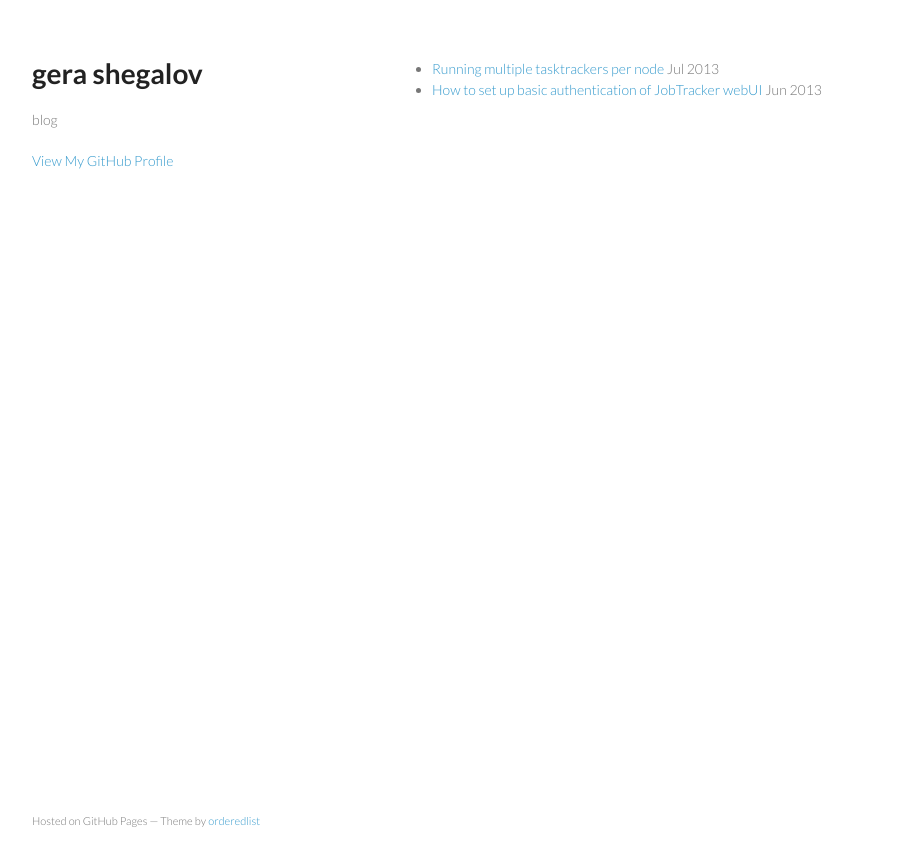
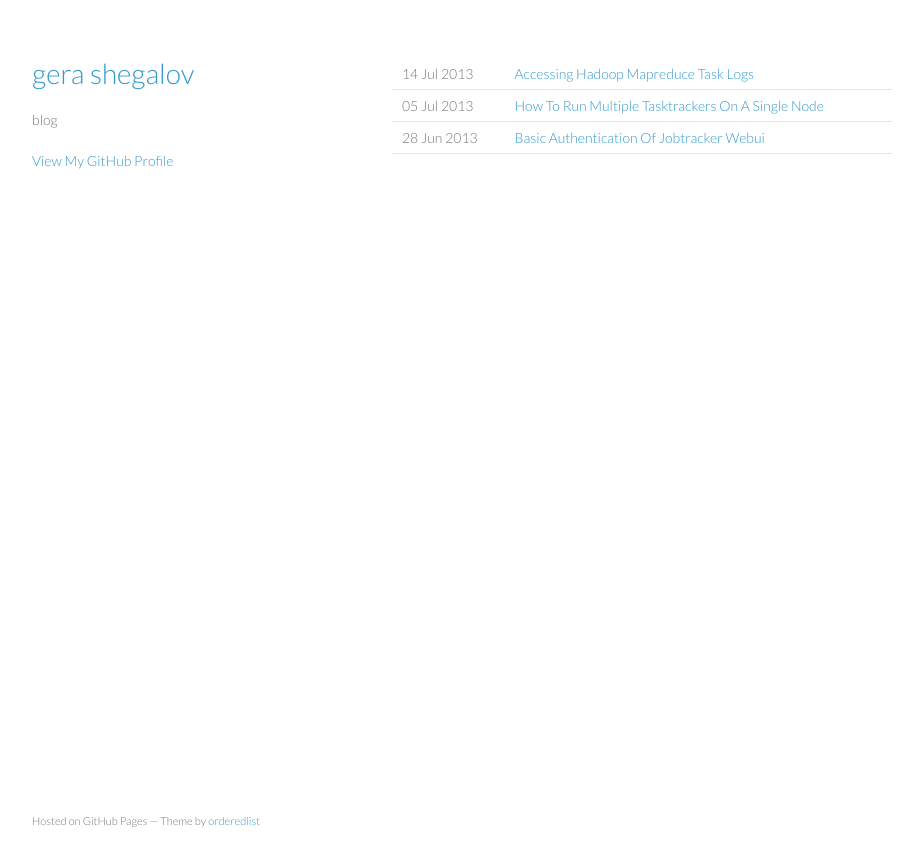
Before and after one commit to gerashegalov/gerashegalov.github.io, a Jekyll site: the page built from index.html, in a window 1280 px wide. Shown: the top 866 px of the page, without its empty margins (178-1101 px from the left). Built offline with Jekyll 4.4.1, drawn with Linux system fonts in a browser that asks for light colours.

Commit message:
Adding Central Logging post

```diff
--- a/_layouts/default.html
+++ b/_layouts/default.html
@@ -14,7 +14,7 @@
   <body>
     <div class="wrapper">
       <header>
-        <h1>gera shegalov</h1>
+        <h1><a href="/">gera shegalov</a></h1>
         <p>blog</p>
         <p class="view"><a href="https://github.com/gerashegalov">View My GitHub Profile</a></p>
       </header>
--- a/_layouts/post.html
+++ b/_layouts/post.html
@@ -6,7 +6,7 @@ blog: true
 <h2>{{ page.title }}</h2>
 <div>
 <p>
-  {{ page.date | date: "%b %Y" }}
+  {{ page.date | date: "%d %b %Y" }}
   {% if page.updated_at %}
     revised {{ page.updated_at }}
   {% endif %}
--- a/_posts/2013-07-05-how-to-run-multiple-TaskTrackers-on-a-single-node.md
+++ b/_posts/2013-07-05-how-to-run-multiple-TaskTrackers-on-a-single-node.md
@@ -1,5 +1,4 @@
 ---
-title: Running multiple tasktrackers per node
 layout: post
 ---
 
--- a/index.html
+++ b/index.html
@@ -3,11 +3,11 @@ layout: default
 title: gera shegalov's dev blog
 ---
 
-<ul id="posts">
+<table id="posts">
   {% for post in site.posts %}
-    <li>
-      <a href="{{ post.url }}">{{ post.title }}</a>
-      <span class="two columns">{{ post.date | date: "%b %Y" }}</span>
-    </li>
+    <tr>
+      <td>{{ post.date | date: "%d %b %Y" }}</td>
+      <td><a href="{{ post.url }}">{{ post.title }}</a></td>
+    </tr>
   {% endfor %}
-</ul>
+</table>
```
Also changed, not shown: _posts/2013-06-28-basic-authentication-of-JobTracker-webui.md (+0 -1 lines), _posts/2013-07-14-accessing-Hadoop-MapReduce-task-logs.md (added, +44 -0 lines).
